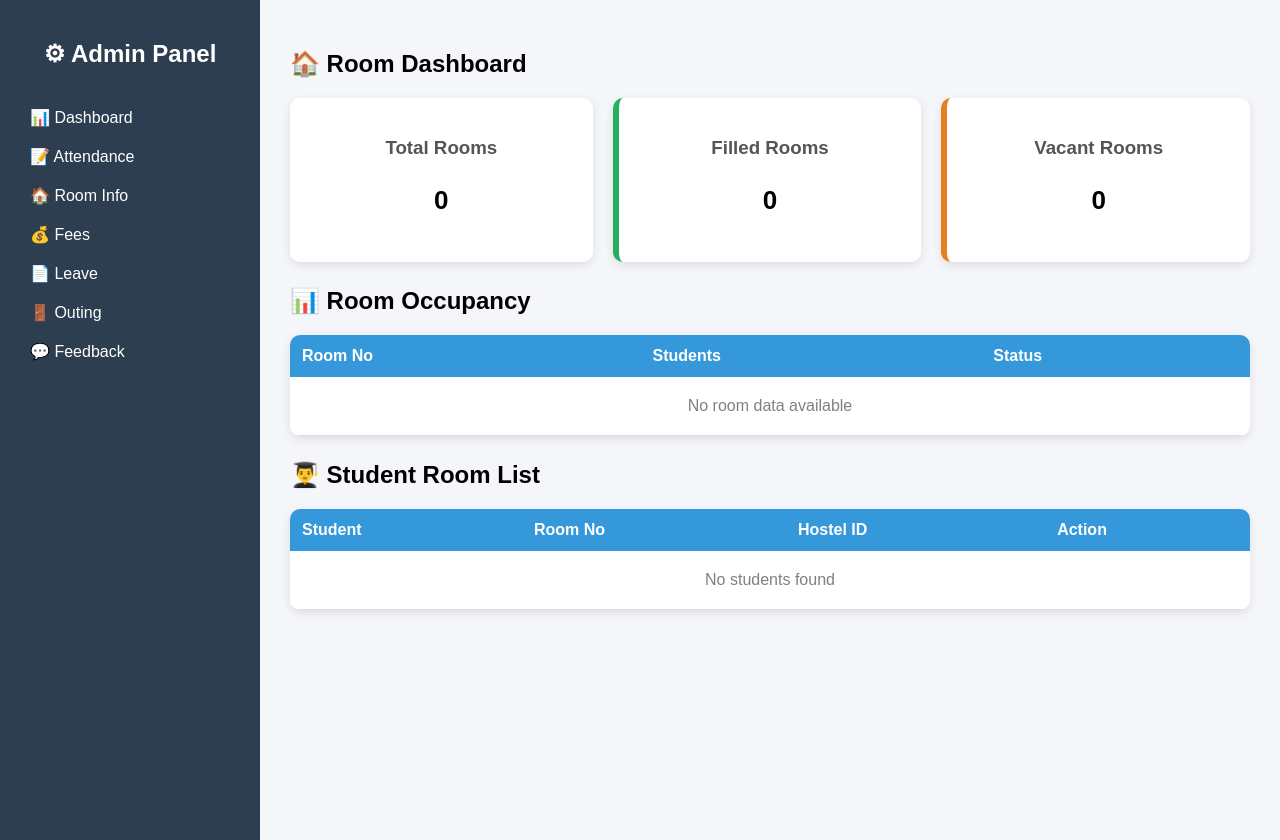
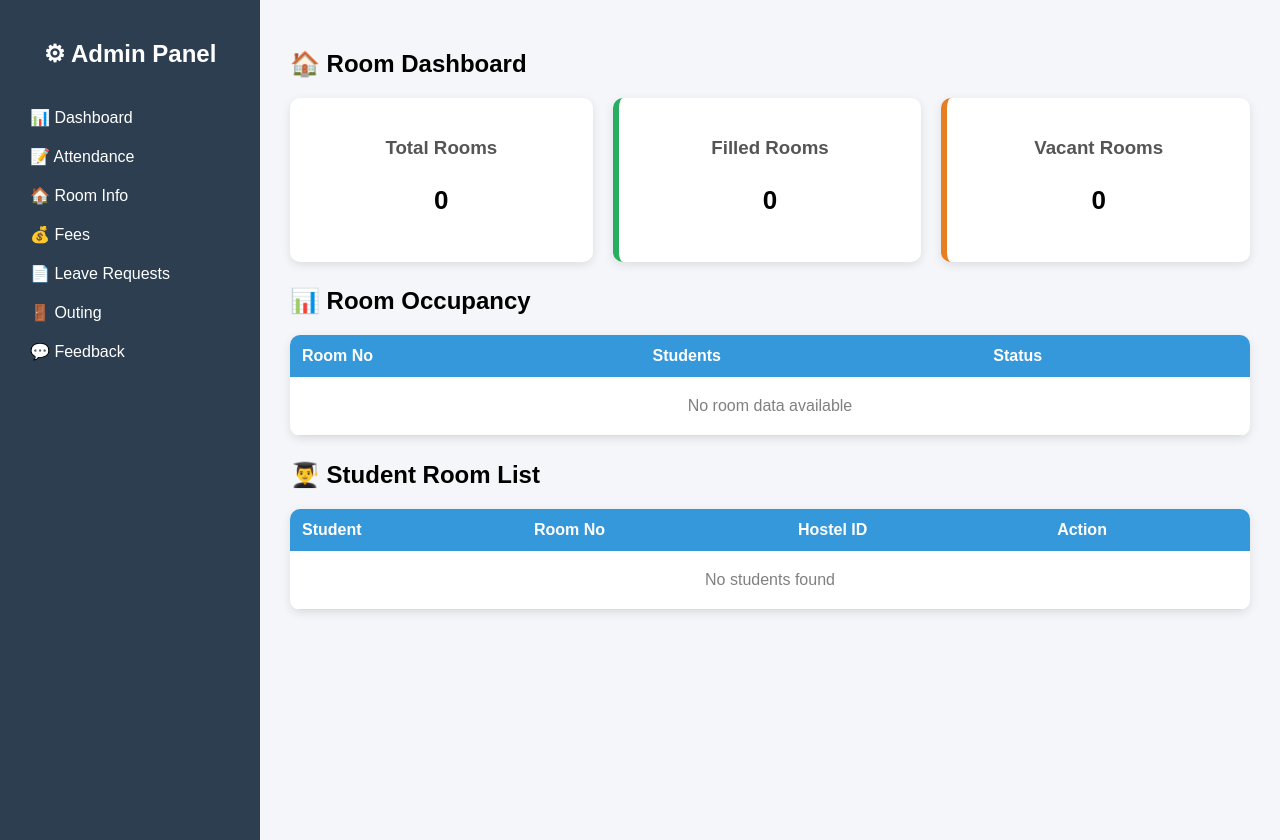
Before and after one commit to vrushabhzingade7-arch/hostel_management, a Django app: page /room_info/ in a window 1280 px wide. Run offline with Django 5.2, Linux system fonts and the light colour scheme; the visitor is signed in with stand-in values (Sample User, id 1); data that the repository does not hold is empty.

Commit message:
Updates in the Sidebar

```diff
--- a/hostel/templates/mark_attendance.html
+++ b/hostel/templates/mark_attendance.html
@@ -158,7 +158,7 @@
             <li><a href="{% url 'mark_attendance' %}">📝 Attendance</a></li>
             <li><a href="{% url 'room_info' %}">🏠 Room Info</a></li>
             <li><a href="{% url 'fees_admin' %}">💰 Fees</a></li>
-            <li><a href="{% url 'leave_requests' %}">📄 Leave</a></li>
+            <li><a href="{% url 'leave_requests' %}">📄 Leave Requests</a></li>
             <li><a href="{% url 'outing_admin' %}">🚪 Outing</a></li>
             <li><a href="{% url 'feedback_admin' %}">💬 Feedback</a></li>
         </ul>
--- a/hostel/templates/outing_admin.html
+++ b/hostel/templates/outing_admin.html
@@ -134,7 +134,7 @@
             <li><a href="{% url 'mark_attendance' %}">📝 Attendance</a></li>
             <li><a href="{% url 'room_info' %}">🏠 Room Info</a></li>
             <li><a href="{% url 'fees_admin' %}">💰 Fees</a></li>
-            <li><a href="{% url 'leave_requests' %}">📄 Leave</a></li>
+            <li><a href="{% url 'leave_requests' %}">📄 Leave Requests</a></li>
             <li><a href="{% url 'outing_admin' %}">🚪 Outing</a></li>
             <li><a href="{% url 'feedback_admin' %}">💬 Feedback</a></li>
         </ul>
--- a/hostel/templates/room_info.html
+++ b/hostel/templates/room_info.html
@@ -178,7 +178,7 @@
             <li><a href="{% url 'mark_attendance' %}">📝 Attendance</a></li>
             <li><a href="{% url 'room_info' %}">🏠 Room Info</a></li>
             <li><a href="{% url 'fees_admin' %}">💰 Fees</a></li>
-            <li><a href="{% url 'leave_requests' %}">📄 Leave</a></li>
+            <li><a href="{% url 'leave_requests' %}">📄 Leave Requests</a></li>
             <li><a href="{% url 'outing_admin' %}">🚪 Outing</a></li>
             <li><a href="{% url 'feedback_admin' %}">💬 Feedback</a></li>
         </ul>
```
